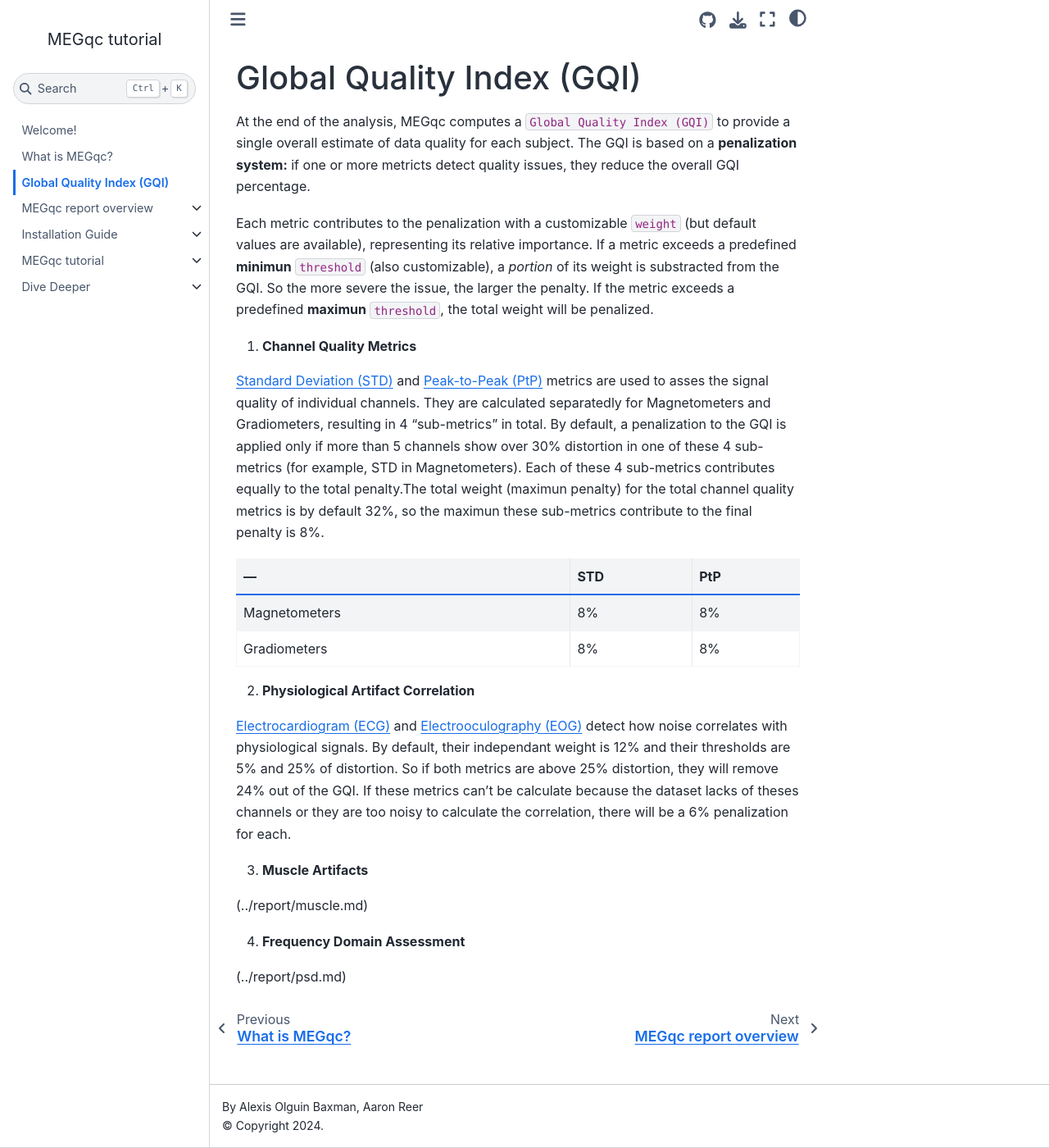
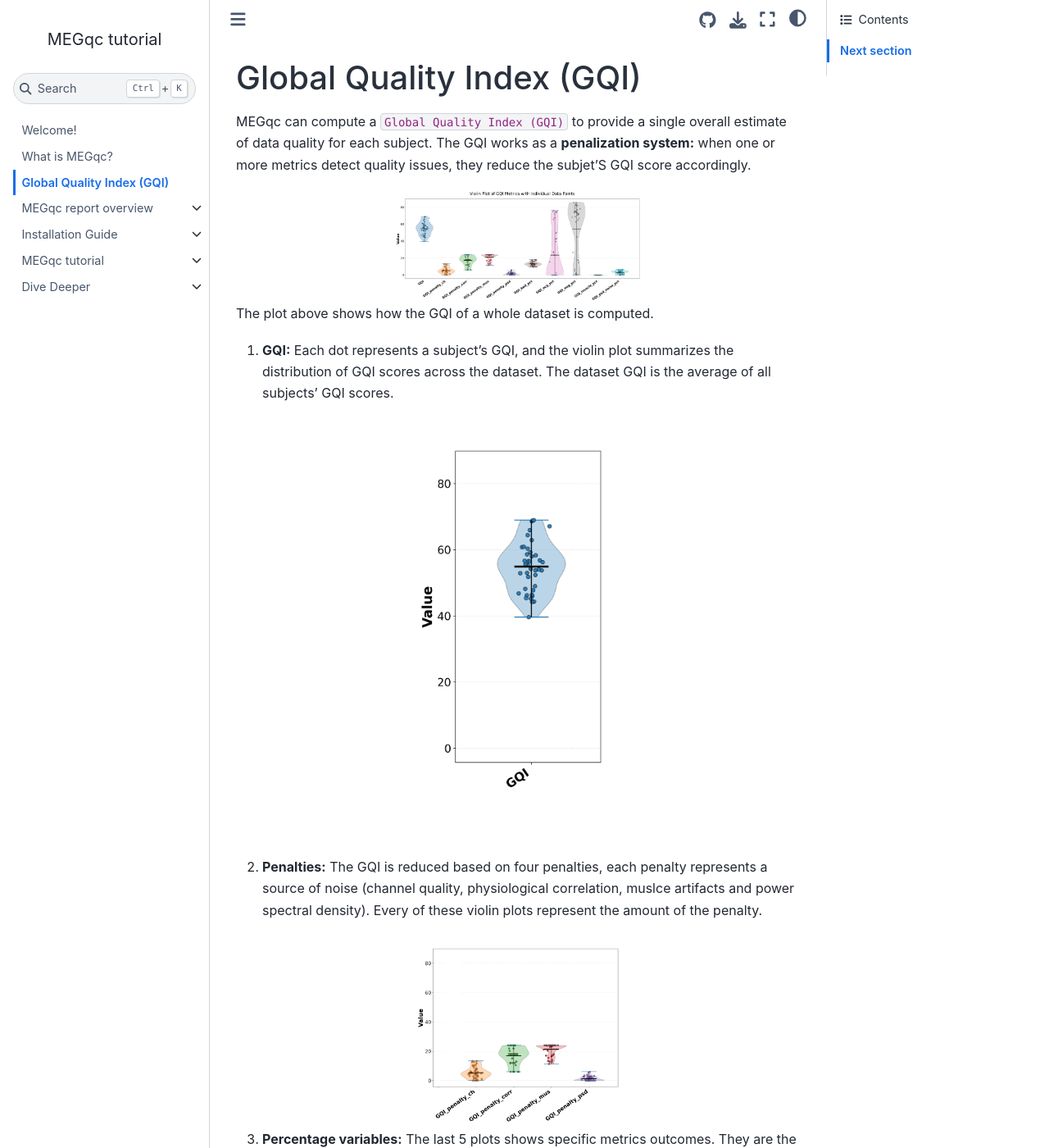
Before and after one commit to ANCPLabOldenburg/megqc_documentation, a Jupyter Book: the page built from book/gqi.md, in a window 1280 px wide and 1400 px high. Shown: the whole window at 82% size. Built offline with Jupyter Book 1.0.4 settings and Sphinx 7.4.7 and the Sphinx Book theme 1.1.4, drawn with Linux system fonts in a browser that asks for light colours; some of the changed text lies outside the part shown.

Commit message:
Update gqi.md

```diff
--- a/book/gqi.md
+++ b/book/gqi.md
@@ -1,16 +1,33 @@
 # Global Quality Index (GQI)
 
-At the end of the analysis, MEGqc computes a `Global Quality Index (GQI)` to provide a single overall estimate of data quality for each subject. The GQI is based on a **penalization system:** if one or more metricts detect quality issues, they reduce the overall GQI percentage.
+MEGqc can compute a `Global Quality Index (GQI)` to provide a single overall estimate of data quality for each subject. The GQI works as a **penalization system:** when one or more metrics detect quality issues, they reduce the subjet'S GQI score accordingly.
 
-Each metric contributes to the penalization with a customizable `weight` (but default values are available), representing its relative importance. If a metric exceeds a predefined **minimun** `threshold` (also customizable), a _portion_ of its weight is substracted from the GQI. So the more severe the issue, the larger the penalty. If the metric exceeds a predefined **maximun** `threshold`, the total weight will be penalized.
+<img src="../static/gqi/gqi_1.png" alt="gqi" width="300px" align="center">
+
+The plot above shows how the GQI of a whole dataset is computed.
+
+1. **GQI:** Each dot represents a subject's GQI, and the violin plot summarizes the distribution of GQI scores across the dataset. The dataset GQI is the average of all subjects' GQI scores.
+
+<img src="../static/gqi/01.png" alt="gqi-1" width="250px" align="center">
+
+2. **Penalties:** The GQI is reduced based on four penalties, each penalty represents a source of noise (channel quality, physiological correlation, muslce artifacts and power spectral density). Every of these violin plots represent the amount of the penalty.
+
+<img src="../static/gqi/02.png" alt="gqi-2" width="250px" align="center">
+
+3. **Percentage variables:** The last 5 plots shows specific metrics outcomes. They are the real amount of noise in the dataset and they determine the amount of the penalty.
+
+<img src="../static/gqi/02.png" alt="gqi-2" width="250px" align="center">
+
+The penalty system is defined by a system of `weights` and `thresholds`. The weight is the maximun possible penalty, and represents its relative importance for the GQI. There are two thresholds, the `start` and the `end`. If a metric exceeds the predefined **minimun** threshold (the start threshold) , a _portion_ of its weight is substracted from the GQI. If the metric exceeds a predefined **maximun** threshold (the end threshold), the total weight will be penalized. So the more severe the issue, the larger the penalty.
+The amount of the penalty (`weight`) and the thresholds are customizable, but there are defaults values calculated from datasets.
 
 
-1. **Channel Quality Metrics**
+1. **Channel Quality Metrics (Orange plot)**
 
 [Standard Deviation (STD)](../report/std.md) and [Peak-to-Peak (PtP)](../report/ptp.md) metrics are used to asses the signal quality of individual channels. They are calculated separatedly for Magnetometers and Gradiometers, resulting in 4 "sub-metrics" in total.
-By default, a penalization to the GQI is applied only if more than 5 channels show over 30% distortion in one of these 4 sub-metrics (for example, STD in Magnetometers). Each of these 4 sub-metrics contributes equally to the total penalty.The total weight (maximun penalty) for the total channel quality metrics is by default 32%, so the maximun these sub-metrics contribute to the final penalty is 8%.
+By default, a penalization to the GQI is applied only if more than 10 channels shows over 30% distortion in one of these 4 sub-metrics (for example, STD in Magnetometers). Each of these 4 sub-metrics contributes equally to the total penalty. The total weight (maximun penalty) for the total channel quality metrics is by default 32%, so the maximun these sub-metrics contribute to the final penalty is 8%.
 
-| --- | STD | PtP |
+| sensor | STD | PtP |
 | --- | --- | --- |
 | Magnetometers | 8% | 8% |
 | Gradiometers | 8% | 8% |
@@ -28,3 +45,8 @@ If these metrics can't be calculate because the dataset lacks of theses channels
 4. **Frequency Domain Assessment**
 
 (../report/psd.md)
+
+
+## Next section
+In the next section, we'll walk through the content of the HTML reports.
+For a deeper understanding of MEGqc's core functionality, dependencies and derivatives, [visit the pipeline basics page](../extra/details.md).
```
